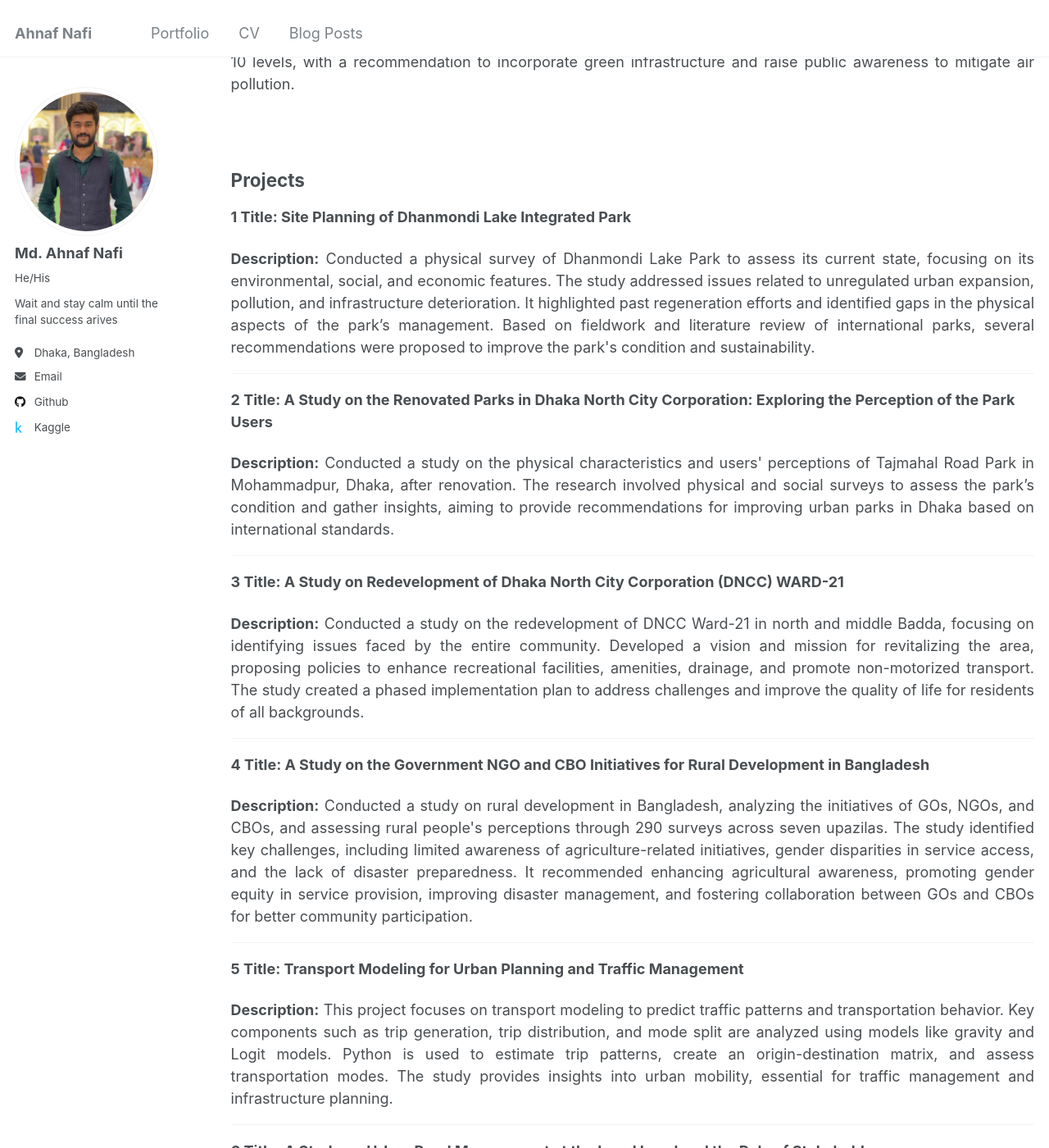
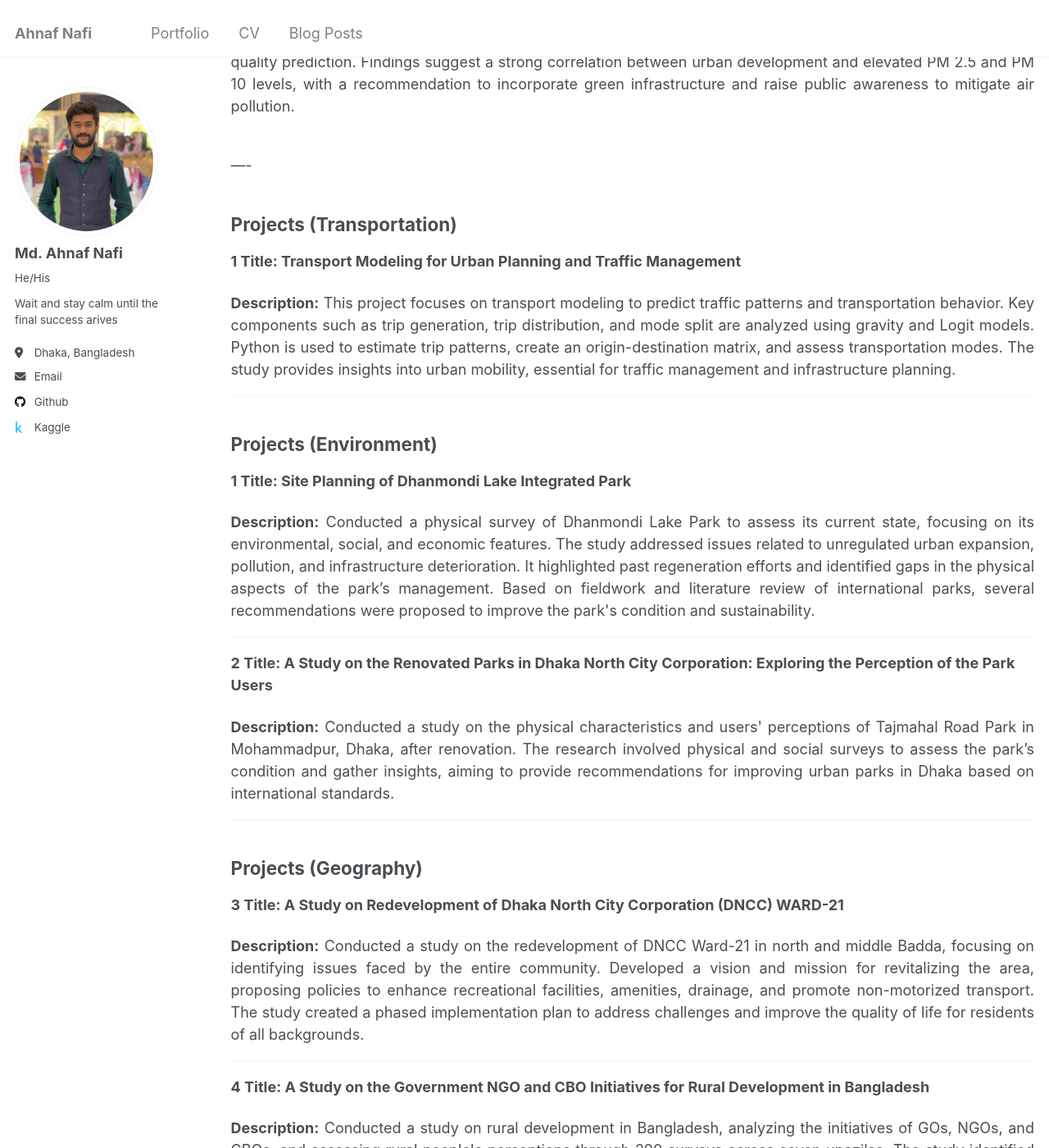
Before and after one commit to NafixData/ahnafnafi, a Jekyll site: the page built from _pages/cv.md, in a window 1280 px wide and 1400 px high, scrolled down 965 px. Shown: the whole window at 82% size. Built offline with Jekyll 4.4.1, drawn with Linux system fonts in a browser that asks for light colours; part of the change alters nothing that is shown.

Commit message:
Update cv.md

```diff
--- a/_pages/cv.md
+++ b/_pages/cv.md
@@ -42,14 +42,25 @@ Research
 **Thesis Title:** Deep Learning-Based Prediction of Development Phases and Their Impact on Air Quality in the Dhaka Metropolitan Region (_2025_)
    <div style="text-align: justify;">
      <b>Supervisor:</b> Dr. Dipita Hossain; Assosiate Professor, Department of Urban and Regional Planning <br>
-     <b>Description:</b> This study investigates the impact of urban development on air quality in certain regions of Dhaka using sky images. A predictive model, built on the ResNet-50
-      architecture, classifies urban areas based on their development phases and air quality levels. The study also creates a novel image database (Infra-Nafi) for air
-      quality prediction. Findings suggest a strong correlation between urban development and elevated PM 2.5 and PM 10 levels, with a recommendation to incorporate green infrastructure and raise public
-      awareness to mitigate air pollution.
+     <br>
+     <b>Description:</b> This study investigates the impact of urban development on air quality in certain regions of Dhaka using sky images. A predictive model, built on the ResNet-50 architecture, classifies urban areas based on their development phases and air quality levels. The study also creates a novel image database (Infra-Nafi) for air quality prediction. Findings suggest a strong correlation between urban development and elevated PM 2.5 and PM 10 levels, with a recommendation to incorporate green infrastructure and raise public awareness to mitigate air pollution.
    </div>
 <br>
+----
 
-## Projects
+## Projects (Transportation)
+
+**1 Title: Transport Modeling for Urban Planning and Traffic Management**
+   <div style="text-align: justify;">
+     <b>Description:</b> This project focuses on transport modeling to predict traffic patterns and transportation behavior. Key components such as trip generation, trip distribution, and mode split are analyzed
+     using gravity and Logit models. Python is used to estimate trip patterns, create an origin-destination matrix, and assess transportation modes. The study provides insights into urban mobility, essential for
+     traffic management and infrastructure planning.
+   </div>
+
+-------------------------------
+
+## Projects (Environment)
+
 **1 Title: Site Planning of Dhanmondi Lake Integrated Park**
    <div style="text-align: justify;">
      <b>Description:</b> Conducted a physical survey of Dhanmondi Lake Park to assess its current state, focusing on its environmental, social, and economic features. The study addressed issues related to
@@ -61,10 +72,11 @@ Research
 
 **2 Title: A Study on the Renovated Parks in Dhaka North City Corporation: Exploring the Perception of the Park Users**
    <div style="text-align: justify;">
-     <b>Description:</b> Conducted a study on the physical characteristics and users' perceptions of Tajmahal Road Park in Mohammadpur, Dhaka, after renovation. The research involved physical and social surveys        to assess the park’s condition and gather insights, aiming to provide recommendations for improving urban parks in Dhaka based on international standards.
+     <b>Description:</b> Conducted a study on the physical characteristics and users' perceptions of Tajmahal Road Park in Mohammadpur, Dhaka, after renovation. The research involved physical and social surveys to assess the park’s condition and gather insights, aiming to provide recommendations for improving urban parks in Dhaka based on international standards.
    </div>
 
 -------------------------------
+## Projects (Geography)
 
 **3 Title: A Study on Redevelopment of Dhaka North City Corporation (DNCC) WARD-21**
    <div style="text-align: justify;">
@@ -83,14 +95,7 @@ Research
 
 -------------------------------
 
-**5 Title: Transport Modeling for Urban Planning and Traffic Management**
-   <div style="text-align: justify;">
-     <b>Description:</b> This project focuses on transport modeling to predict traffic patterns and transportation behavior. Key components such as trip generation, trip distribution, and mode split are analyzed
-     using models like gravity and Logit models. Python is used to estimate trip patterns, create an origin-destination matrix, and assess transportation modes. The study provides insights into urban mobility,
-     essential for traffic management and infrastructure planning.
-   </div>
 
--------------------------------
 
 **6 Title: A Study on Urban Pond Management at the Local Level and the Role of Stakeholders**
    <div style="text-align: justify;">
```
